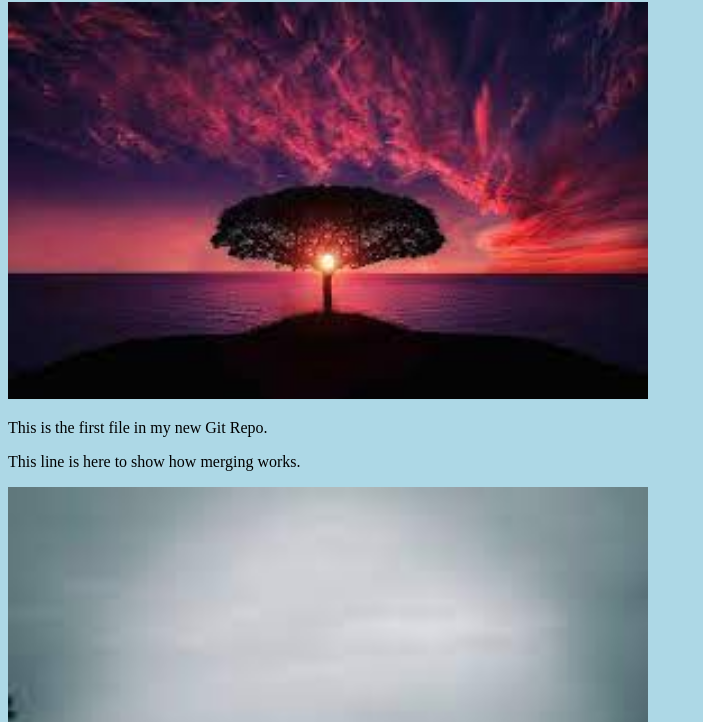
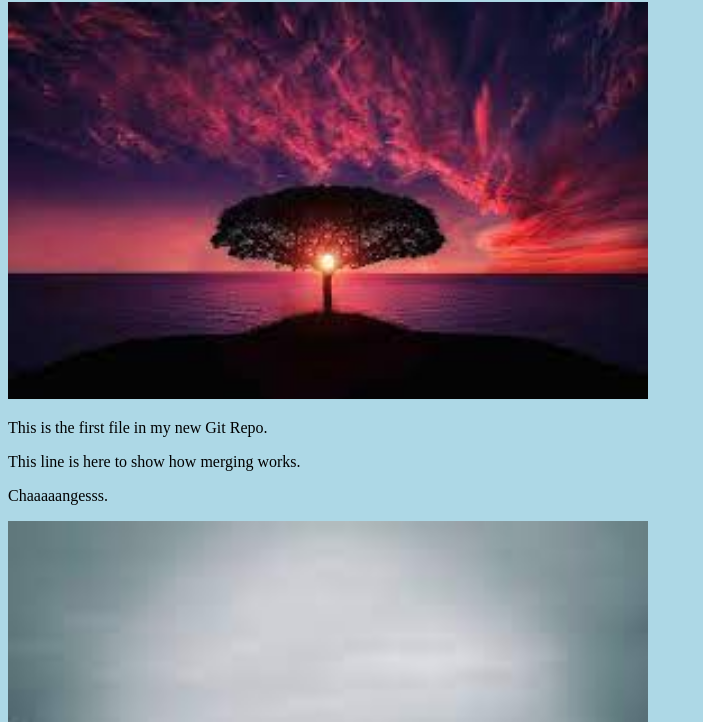
Before and after one commit to Anmartu/hello-world, a plain HTML site: page index.html in a window 1280 px wide. Shown: the part 78-800 px from the top of the page, without its empty margins (0-703 px from the left). Drawn offline with Linux system fonts and the light colour scheme.

Commit message:
Update index changes

```diff
--- a/index.html
+++ b/index.html
@@ -10,6 +10,7 @@
 <div><img src="img_hello_world.jpg" alt="Hello World from Space" style="width:100%;max-width:640px"></div>
 <p>This is the first file in my new Git Repo.</p>
 <p>This line is here to show how merging works.</p>
+  <p>Chaaaaangesss.</p>
 <div><img src="img_hello_git.jpg" alt="Hello Git" style="width:100%;max-width:640px"></div>
 
 </body>
```
